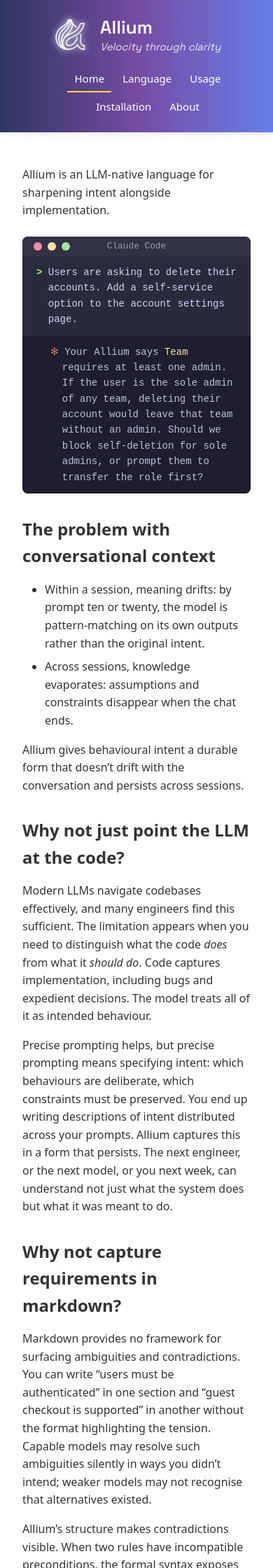
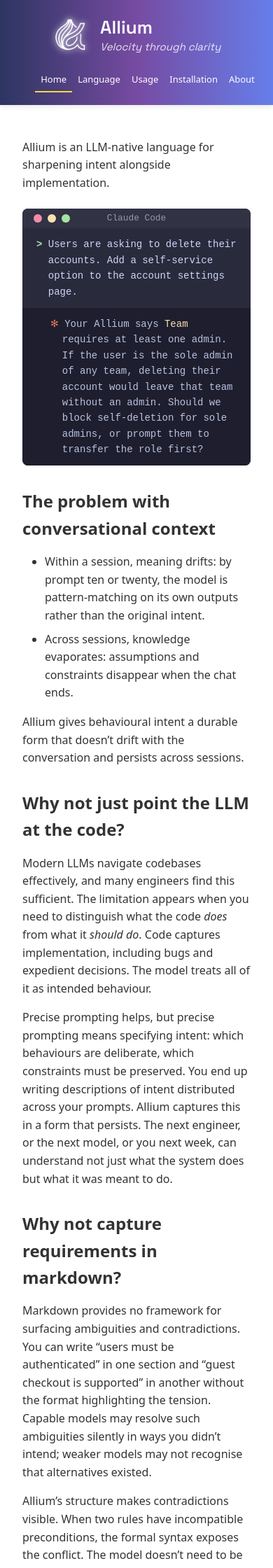
Before and after one commit to juxt/allium, a Jekyll site: the page built from index.md, in a window 390 px wide. Shown: the top 2240 px of the page at 70% size. Built offline with Jekyll 4.4.1, drawn with Linux system fonts in a browser that asks for light colours.

Commit message:
Tighten mobile nav to fit one line

```diff
--- a/assets/style.css
+++ b/assets/style.css
@@ -258,14 +258,14 @@
   }
 
   .nav-menu {
-    gap: 0.375rem;
-    flex-wrap: wrap;
+    gap: 0;
+    flex-wrap: nowrap;
     justify-content: center;
   }
 
   .nav-menu a {
-    font-size: 0.9375rem;
-    padding: 0.5rem 0.625rem;
+    font-size: 0.8125rem;
+    padding: 0.5rem 0.5rem;
     white-space: nowrap;
   }
 }
```
